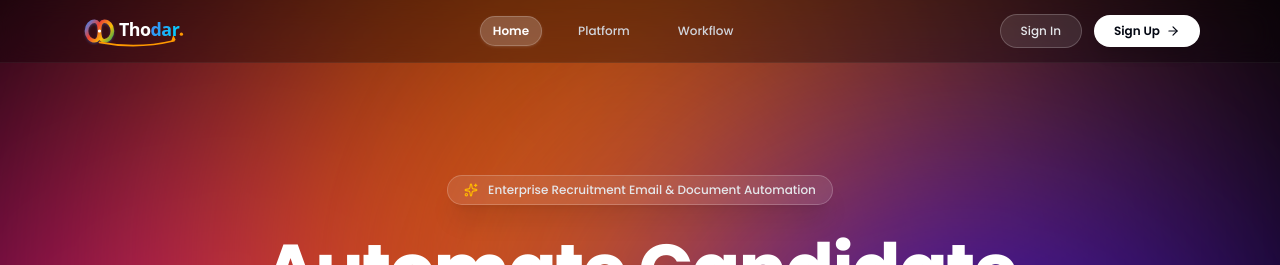
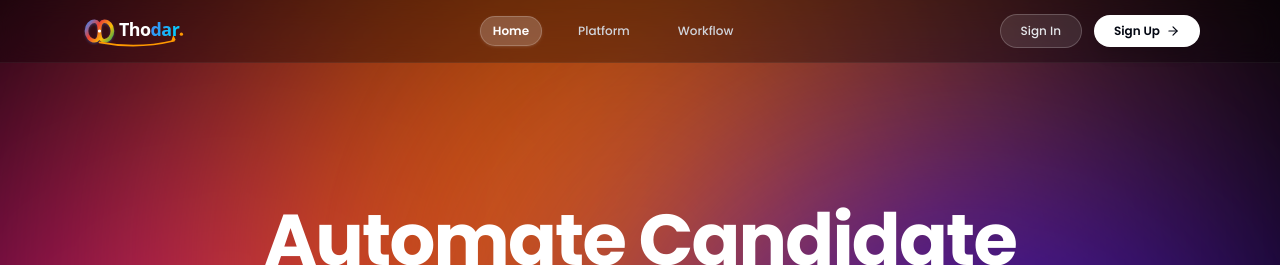
Before and after one commit to inba-web/HireFlow---Email-Automation, a React (Vite) app in the folder client/: page / in a window 1280 px wide. Shown: the top 265 px of the page. Built offline with nearby package versions, Linux system fonts and the light colour scheme; no server answers.

Commit message:
Remove enterprise badge from landing page hero section

```diff
--- a/client/src/pages/LandingPage.jsx
+++ b/client/src/pages/LandingPage.jsx
@@ -86,15 +86,7 @@ export function LandingPage() {
       <main className="px-4 md:px-12 max-w-7xl mx-auto space-y-36 pt-12 pb-24">
         {/* Hero Section */}
         <section className="flex flex-col items-center text-center mt-16">
-          <motion.div
-            className="flex items-center gap-2.5 glass px-4 py-1.5 rounded-full text-xs font-medium text-gray-200 shadow-xl"
-            initial={{ y: -20, opacity: 0 }}
-            animate={{ y: 0, opacity: 1 }}
-            transition={{ delay: 0.1, duration: 0.4 }}
-          >
-            <SparklesIcon className="size-3.5 text-amber-400" />
-            <span>Enterprise Recruitment Email & Document Automation</span>
-          </motion.div>
+
 
           <motion.h1
             className="text-4xl sm:text-6xl md:text-7xl font-bold tracking-tight max-w-4xl mt-6 leading-[1.15] text-white"
```
